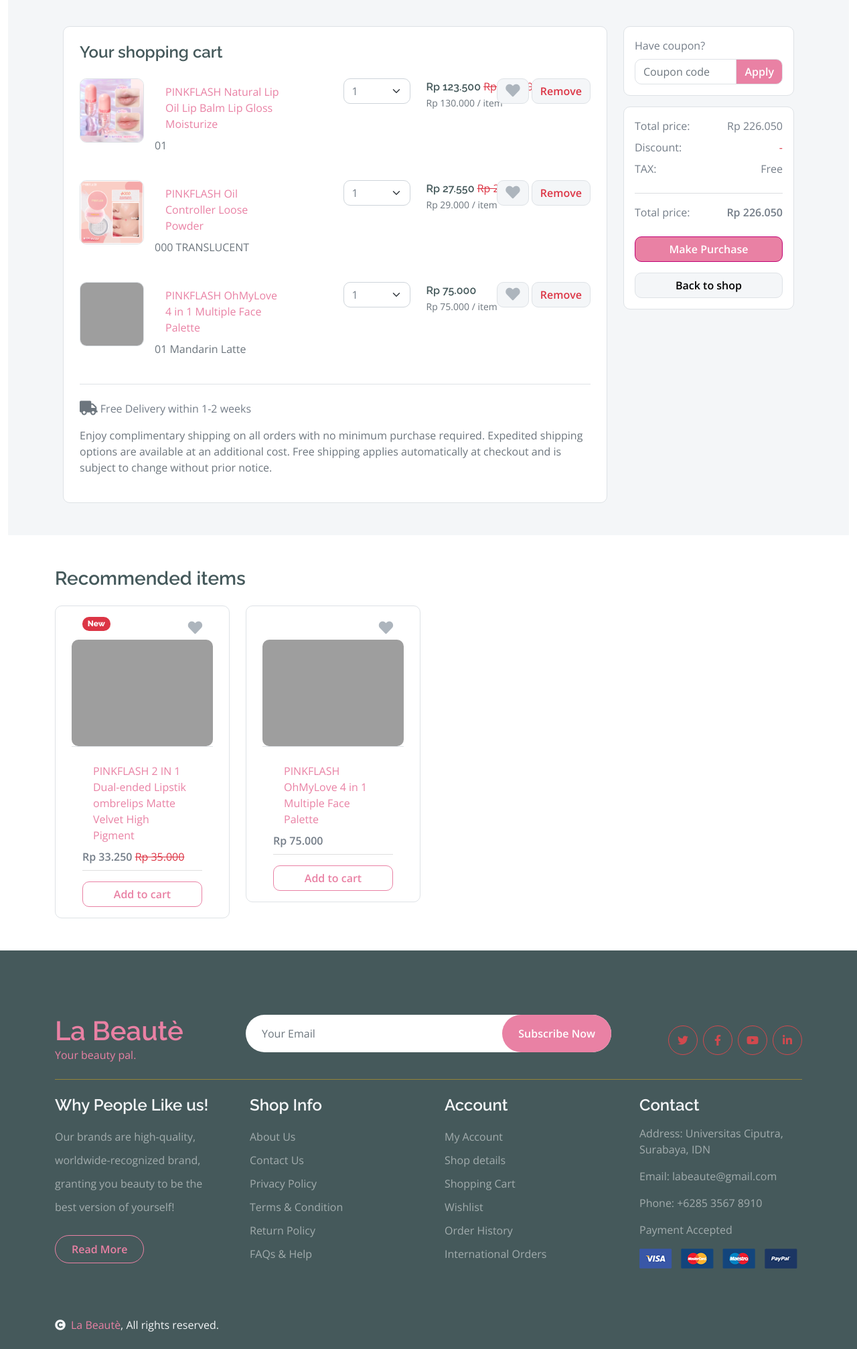
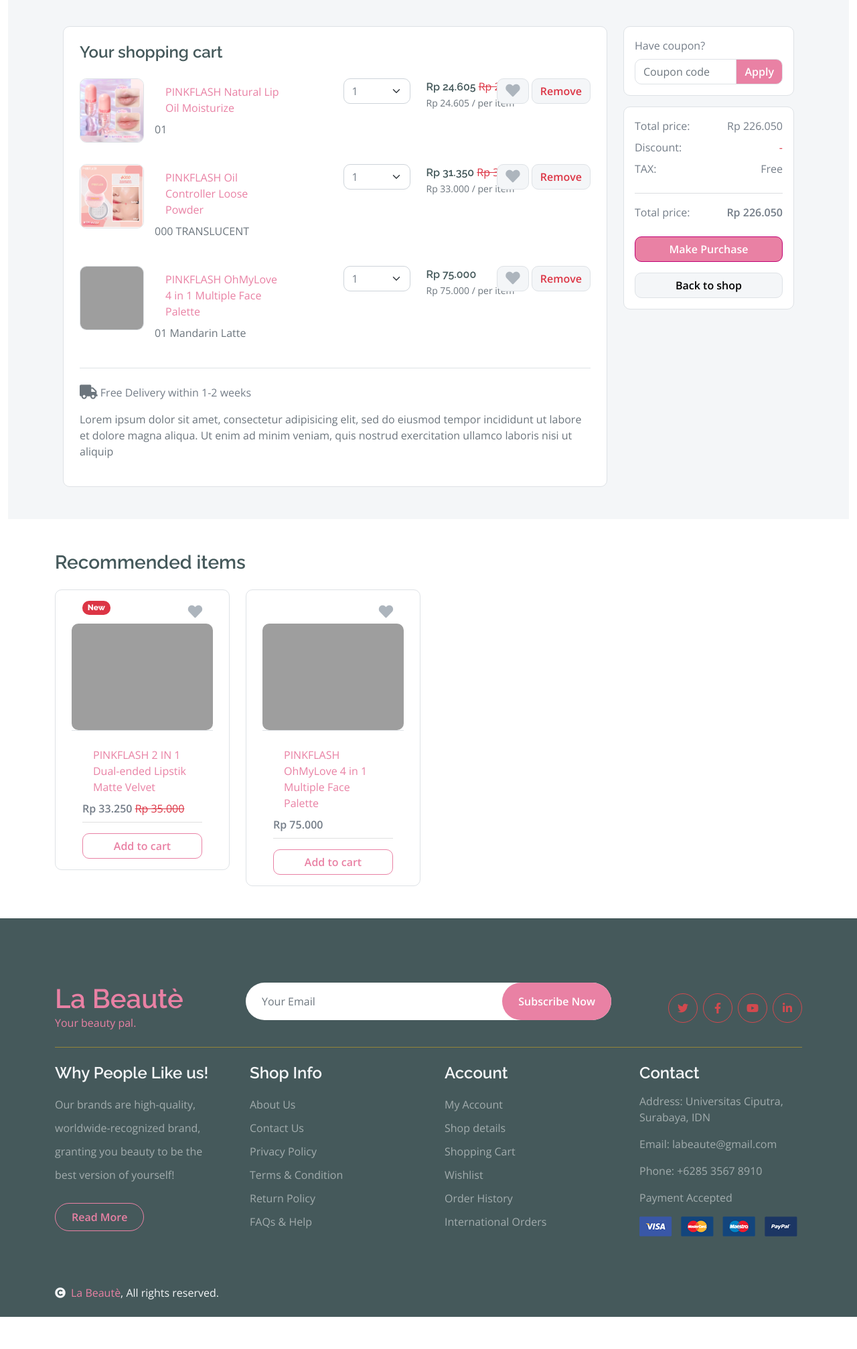
Before and after one commit to Zwelious/La-Beaute, a Laravel app: page /cart in a window 1280 px wide. Shown: the part 153-2167 px from the top of the page at 67% size. After the commit the page ends 2119 px from the top, so only its background shows below. Run offline with Laravel 10, Linux system fonts and the light colour scheme; some libraries are stand-ins or nearby versions; grey boxes are pictures that could not be loaded.

Commit message:
FELI UPDATE LAGI

```diff
--- a/resources/views/cart.blade.php
+++ b/resources/views/cart.blade.php
@@ -19,7 +19,7 @@
     <a href="{{ url('/wishlist') }}" class="position-relative me-4 my-auto">
         <i class="fa fa-heart fa-2x"></i>
     </a>
-    <a href="{{ url('/cart') }}" class="position-relative me-4 my-auto">
+    <a href="{{ url('/checkout') }}" class="position-relative me-4 my-auto">
         <i class="fa fa-shopping-bag fa-2x text-secondary"></i>
         <span class="position-absolute bg-secondary rounded-circle d-flex align-items-center justify-content-center text-light px-1" style="top: -5px; left: 15px; height: 20px; min-width: 20px;">3</span>
     </a>
@@ -46,7 +46,7 @@
                         <div class="d-flex">
                             <img src="img\01.jpeg" class="border rounded me-3" style="width: 96px; height: 96px;" />
                             <div class="">
-                            <a href="#" class="nav-link">PINKFLASH Natural Lip Oil Lip Balm Lip Gloss Moisturize</a>
+                            <a href="#" class="nav-link">PINKFLASH Natural Lip Oil Moisturize</a>
                             <p class="text-muted">01</p>
                             </div>
                         </div>
@@ -62,9 +62,9 @@
                         </select>
                         </div>
                         <div class="">
-                        <text class="h6">Rp 123.500</text>
-                        <del class="text-success">Rp 130.000</del> <br />
-                        <small class="text-muted text-nowrap"> Rp 130.000 / item </small>
+                        <text class="h6">Rp 24.605</text>
+                        <del class="text-success">Rp 25.900</del> <br />
+                        <small class="text-muted text-nowrap"> Rp 24.605 / per item </small>
                         </div>
                     </div>
                     <div class="col-lg col-sm-6 d-flex justify-content-sm-center justify-content-md-start justify-content-lg-center justify-content-xl-end mb-2">
@@ -97,9 +97,9 @@
                         </select>
                         </div>
                         <div class="">
-                        <text class="h6">Rp 27.550</text>
-                        <del class="text-success">Rp 29.000</del> <br />
-                        <small class="text-muted text-nowrap"> Rp 29.000 / item </small>
+                        <text class="h6">Rp 31.350</text>
+                        <del class="text-success">Rp 33.000</del> <br />
+                        <small class="text-muted text-nowrap"> Rp 33.000 / per item </small>
                         </div>
                     </div>
                     <div class="col-lg col-sm-6 d-flex justify-content-sm-center justify-content-md-start justify-content-lg-center justify-content-xl-end mb-2">
@@ -133,7 +133,7 @@
                         </div>
                         <div class="">
                         <text class="h6">Rp 75.000</text> <br />
-                        <small class="text-muted text-nowrap"> Rp 75.000 / item </small>
+                        <small class="text-muted text-nowrap"> Rp 75.000 / per item </small>
                         </div>
                     </div>
                     <div class="col-lg col-sm-6 d-flex justify-content-sm-center justify-content-md-start justify-content-lg-center justify-content-xl-end mb-2">
@@ -148,7 +148,8 @@
                 <div class="border-top pt-4 mx-4 mb-4">
                     <p><i class="fas fa-truck text-muted fa-lg"></i> Free Delivery within 1-2 weeks</p>
                     <p class="text-muted">
-                    Enjoy complimentary shipping on all orders with no minimum purchase required. Expedited shipping options are available at an additional cost. Free shipping applies automatically at checkout and is subject to change without prior notice.
+                    Lorem ipsum dolor sit amet, consectetur adipisicing elit, sed do eiusmod tempor incididunt ut labore et dolore magna aliqua. Ut enim ad minim veniam, quis nostrud exercitation ullamco laboris nisi ut
+                    aliquip
                     </p>
                 </div>
                 </div>
@@ -190,8 +191,8 @@
                     </div>
 
                     <div class="mt-3">
-                    <a href="{{ url('/checkout') }}" class="btn btn-success w-100 shadow-0 mb-2"> Make Purchase </a>
-                    <a href="{{ url('/shop') }}" class="btn btn-light w-100 border mt-2"> Back to shop </a>
+                    <a href="#" class="btn btn-success w-100 shadow-0 mb-2"> Make Purchase </a>
+                    <a href="#" class="btn btn-light w-100 border mt-2"> Back to shop </a>
                     </div>
                 </div>
                 </div>
@@ -220,13 +221,13 @@
                     <img src="img\2-in-1 DUAL ENDED.jpeg" class="card-img-top rounded-2" />
                 </a>
                 <div class="card-body d-flex flex-column pt-3 border-top">
-                    <a href="#" class="nav-link">PINKFLASH 2 IN 1 Dual-ended Lipstik ombrelips Matte Velvet High Pigment</a>
+                    <a href="#" class="nav-link">PINKFLASH 2 IN 1 Dual-ended Lipstik Matte Velvet</a>
                     <div class="price-wrap mb-2">
                     <strong class="">Rp 33.250</strong>
                     <del class="text-success">Rp 35.000</del>
                     </div>
                     <div class="card-footer d-flex align-items-end pt-3 px-0 pb-0 mt-auto">
-                    <a href="{{ url('/cart') }}" class="btn btn-outline-primary w-100">Add to cart</a>
+                    <a href="#" class="btn btn-outline-primary w-100">Add to cart</a>
                     </div>
                 </div>
                 </div>
@@ -245,7 +246,7 @@
                     <strong class="">Rp 75.000</strong>
                     </div>
                     <div class="card-footer d-flex align-items-end pt-3 px-0 pb-0 mt-auto">
-                    <a href="{{ url('/cart') }}" class="btn btn-outline-primary w-100">Add to cart</a>
+                    <a href="#" class="btn btn-outline-primary w-100">Add to cart</a>
                     </div>
                 </div>
                 </div>
```
Also changed, not shown: resources/views/index.blade.php (+35 -21 lines).
